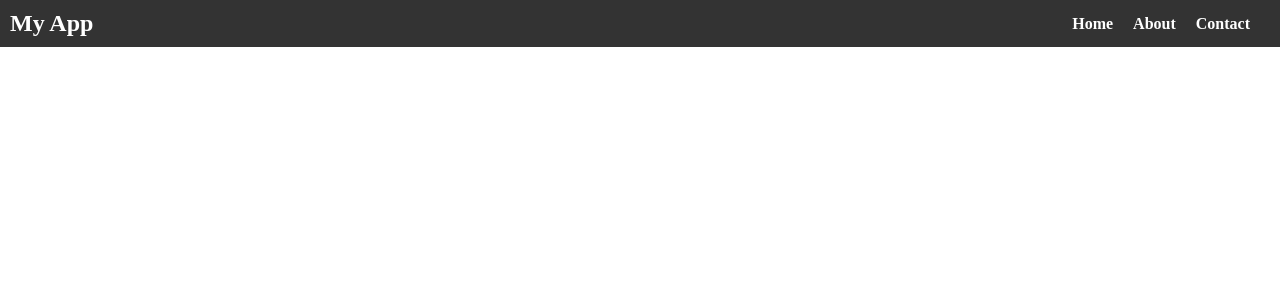
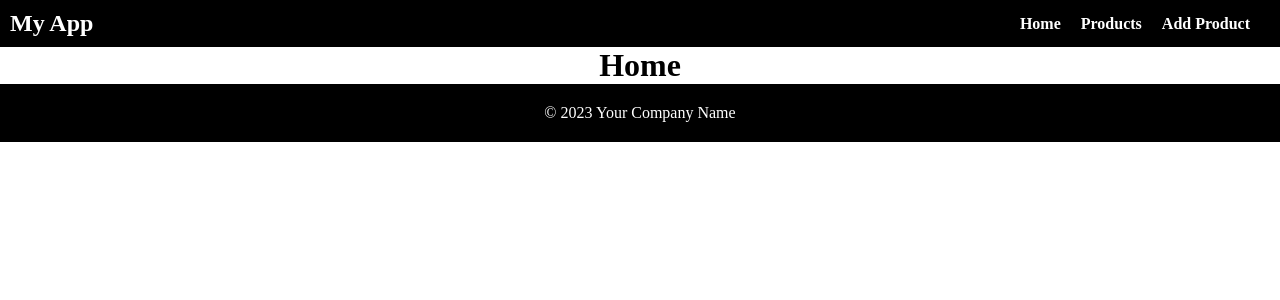
Before and after one commit to Miss-Melissa/c.r.u.d-mysql, a React (Create React App) app in the folder client/: page / in a window 1280 px wide. Shown: the top 300 px of the page. Built offline with nearby package versions, Linux system fonts and the light colour scheme.

Commit message:
added footer

```diff
--- a/client/src/App.js
+++ b/client/src/App.js
@@ -3,17 +3,25 @@ import { BrowserRouter, Routes, Route } from 'react-router-dom';
 import AddProductPage from './pages/addproductpage/addproductpage';
 import UpdateProductPage from './pages/updateproductpage/updateproductpage';
 import Header from './components/header/header';
+import HomePage from './pages/homepage/homepage';
+import ProductsPage from './pages/productspage/productspage';
+import Footer from './components/footer/footer';
 
 function App() {
   return (
     <div className="App">
       <Header />
+      <main className="main-content">
         <BrowserRouter>
       <Routes>
+      <Route path="/" element={<HomePage />} />
+      <Route path="/products" element={<ProductsPage />} />
         <Route path="/add-product" element={<AddProductPage />} />
         <Route path="/update-product/:id" element={<UpdateProductPage />} />
       </Routes>
       </BrowserRouter>
+      </main>
+      <Footer />
     </div>
   );
 }
--- /dev/null
+++ b/client/src/components/footer/footer.js
@@ -0,0 +1,14 @@
+import React from 'react';
+import '../../styles/footer/footer.css';
+
+function Footer() {
+  return (
+    <footer className="footer">
+      <div className="container">
+        <p>&copy; 2023 Your Company Name</p>
+      </div>
+    </footer>
+  );
+}
+
+export default Footer;
--- a/client/src/components/header/header.js
+++ b/client/src/components/header/header.js
@@ -13,7 +13,7 @@ function Header() {
   return (
     <header className="header">
       <div className="logo">
-        <h1>My App</h1>
+        <a className="logo-a" href="/"><h1>My App</h1></a>
       </div>
       <button className={`toggle-button ${isOpen ? 'open' : ''}`} onClick={toggleNavbar}>
         &#9776;
@@ -21,8 +21,8 @@ function Header() {
       <nav className={`navbar ${isOpen ? 'open' : ''}`}>
         <ul>
           <li><a href="/">Home</a></li>
-          <li><a href="/about">About</a></li>
-          <li><a href="/contact">Contact</a></li>
+          <li><a href="/products">Products</a></li>
+          <li><a href="/add-product">Add Product</a></li>
         </ul>
       </nav>
     </header>
--- /dev/null
+++ b/client/src/pages/homepage/homepage.js
@@ -0,0 +1,11 @@
+import React from 'react';
+
+function HomePage() {
+  return (
+    <div>
+      <h1>Home</h1>
+    </div>
+  );
+}
+
+export default HomePage;
--- /dev/null
+++ b/client/src/pages/productspage/productspage.js
@@ -0,0 +1,11 @@
+import React from 'react';
+
+function ProductsPage() {
+  return (
+    <div>
+    <h1>Products</h1>
+    </div>
+  );
+}
+
+export default ProductsPage;
--- /dev/null
+++ b/client/src/styles/footer/footer.css
@@ -0,0 +1,12 @@
+.footer {
+    background-color: black;
+    color: #fff;
+    padding: 20px 0;
+    bottom: 0;
+  }
+
+@media (max-width: 768px) {
+    .footer {
+      font-size: 14px;
+    }
+  }
--- a/client/src/styles/header/header.css
+++ b/client/src/styles/header/header.css
@@ -1,6 +1,5 @@
-/* Header.css */
 .header {
-    background-color: #333;
+    background-color: black;
     color: #fff;
     padding: 10px;
     display: flex;
@@ -11,6 +10,12 @@
 .logo h1 {
     margin: 0;
     font-size: 24px;
+}
+
+
+.logo-a {
+    text-decoration: none;
+    color: white;
 }
 
 .toggle-button {
@@ -50,7 +55,7 @@
         position: absolute;
         top: 50px;
         right: 0;
-        background-color: #333;
+        background-color: black;
         width: 100%;
         text-align: center;
         display: none;
```
Also changed, not shown: client/src/App.css (line endings or trailing spaces).
